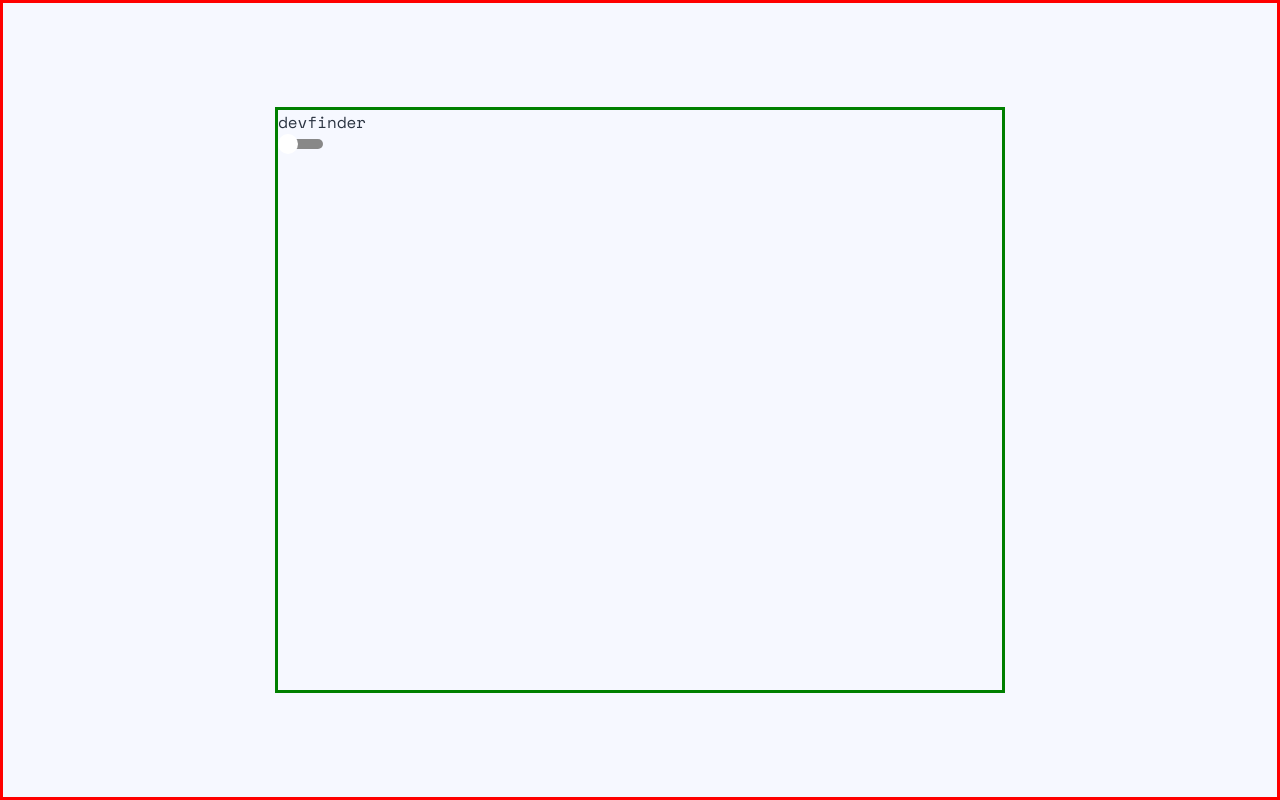
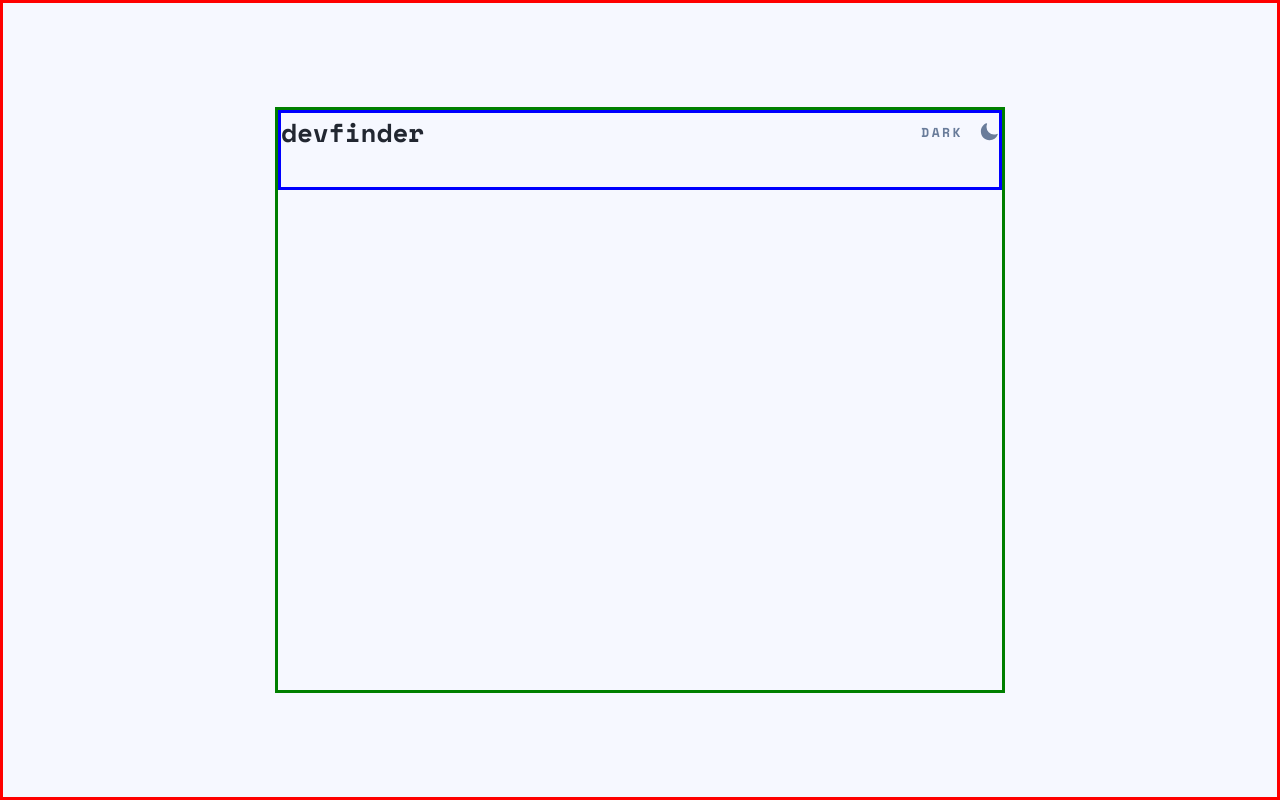
Before and after one commit to brunocs90/github-user-search-app, a React (Vite) app: page / in a window 1280 px wide. Built offline with nearby package versions, Linux system fonts and the light colour scheme.

Commit message:
header with toggle

```diff
--- a/package.json
+++ b/package.json
@@ -9,6 +9,7 @@
     "preview": "vite preview"
   },
   "dependencies": {
+    "@heroicons/react": "^2.0.16",
     "react": "^18.2.0",
     "react-dom": "^18.2.0",
     "react-switch": "^7.0.0",
--- a/src/@types/styled.d.ts
+++ b/src/@types/styled.d.ts
@@ -7,6 +7,7 @@ declare module 'styled-components' {
         title: string;
         colors: {
             background: string;
+            header: string;
             'section-background': string;
             'text-primary': string;
             'text-secondary': string;
--- a/src/components/Header/index.tsx
+++ b/src/components/Header/index.tsx
@@ -1,6 +1,7 @@
 import { useContext } from 'react';
-import Switch from 'react-switch';
 import { ThemeContext } from 'styled-components';
+import ThemeToggle from '../ThemeToggle';
+import { HeaderContainer } from './styles';
 
 interface Props {
     toggleTheme(): void;
@@ -9,18 +10,9 @@ interface Props {
 export default function Header({ toggleTheme }: Props) {
     const { colors, title } = useContext(ThemeContext);
     return (
-        <div>
-            <div>devfinder</div>
-            <Switch
-                onChange={toggleTheme}
-                checked={title === 'dark'}
-                checkedIcon={false}
-                uncheckedIcon={false}
-                height={10}
-                width={40}
-                handleDiameter={20}
-                onColor={colors['blue-hover']}
-            />
-        </div>
+        <HeaderContainer>
+            <h1>devfinder</h1>
+            <ThemeToggle toggleTheme={toggleTheme} />
+        </HeaderContainer>
     );
 }
--- a/src/components/Header/styles.ts
+++ b/src/components/Header/styles.ts
@@ -1,11 +1,18 @@
 import styled from 'styled-components';
 
-export const Container = styled.div`
-    height: 60px;
-    background: #7159c1;
-    color: #fff;
+export const HeaderContainer = styled.header`
+    width: 100%;
     display: flex;
+    flex-direction: row;
     align-items: center;
     justify-content: space-between;
-    padding: 0 30px;
+    padding-bottom: 2.25rem;
+    border: solid blue;
+
+    h1 {
+        color: ${({ theme }) => theme.colors.header};
+        font-size: ${({ theme }) => theme.Typography.H1['font-size']};
+        font-weight: ${({ theme }) => theme.Typography.H1['font-weight']};
+        line-height: ${({ theme }) => theme.Typography.H1['line-height']};
+    }
 `;
--- /dev/null
+++ b/src/components/ThemeToggle/index.tsx
@@ -0,0 +1,28 @@
+import { MoonIcon, SunIcon } from '@heroicons/react/24/solid';
+import { useContext } from 'react';
+import { ThemeContext } from 'styled-components';
+import { ButtonContainer } from './styles';
+
+interface Props {
+    toggleTheme(): void;
+}
+
+export default function ThemeToggle({ toggleTheme }: Props) {
+    const { title } = useContext(ThemeContext);
+    console.log('meu tema agora é ', title);
+    return (
+        <ButtonContainer onClick={toggleTheme}>
+            {title === 'light' ? (
+                <>
+                    <p>DARK</p>
+                    <MoonIcon className="iconMoon" />
+                </>
+            ) : (
+                <>
+                    <p>LIGHT</p>
+                    <SunIcon className="iconSun" />
+                </>
+            )}
+        </ButtonContainer>
+    );
+}
--- /dev/null
+++ b/src/components/ThemeToggle/styles.ts
@@ -0,0 +1,29 @@
+import styled from 'styled-components';
+
+export const ButtonContainer = styled.button`
+    display: flex;
+    border: none;
+    /* border: solid green; */
+    background-color: transparent;
+    p {
+        padding-right: 1rem;
+        color: ${({ theme }) => theme.colors['text-terciary']};
+        font-size: ${({ theme }) => theme.Typography.H4['font-size']};
+        font-weight: bold;
+        line-height: ${({ theme }) => theme.Typography.H4['line-height']};
+        letter-spacing: 2.5px;
+    }
+    .iconMoon {
+        width: 20px;
+        height: 20px;
+        color: ${({ theme }) => theme.colors['text-terciary']};
+        /* border: solid purple; */
+    }
+
+    .iconSun {
+        width: 20px;
+        height: 20px;
+        color: ${({ theme }) => theme.colors['text-terciary']};
+        /* border: solid purple; */
+    }
+`;
--- a/src/styles/themes/dark.ts
+++ b/src/styles/themes/dark.ts
@@ -5,6 +5,7 @@ export const darkTheme: DefaultTheme = {
 
     colors: {
         background: '#141D2F',
+        header: '#FFFFFF',
         'section-background': '#1E2A47',
         'text-primary': '#FFFFFF',
         'text-secondary': '#FFFFFF',
--- a/src/styles/themes/light.ts
+++ b/src/styles/themes/light.ts
@@ -5,6 +5,7 @@ export const lightTheme: DefaultTheme = {
 
     colors: {
         background: '#F6F8FF',
+        header: '#222731',
         'section-background': '#FEFEFE',
         'text-primary': '#2B3442',
         'text-secondary': '#4B6A9B',
```
Also changed, not shown: 1 other file (tests, documents, lock files or other folders).
